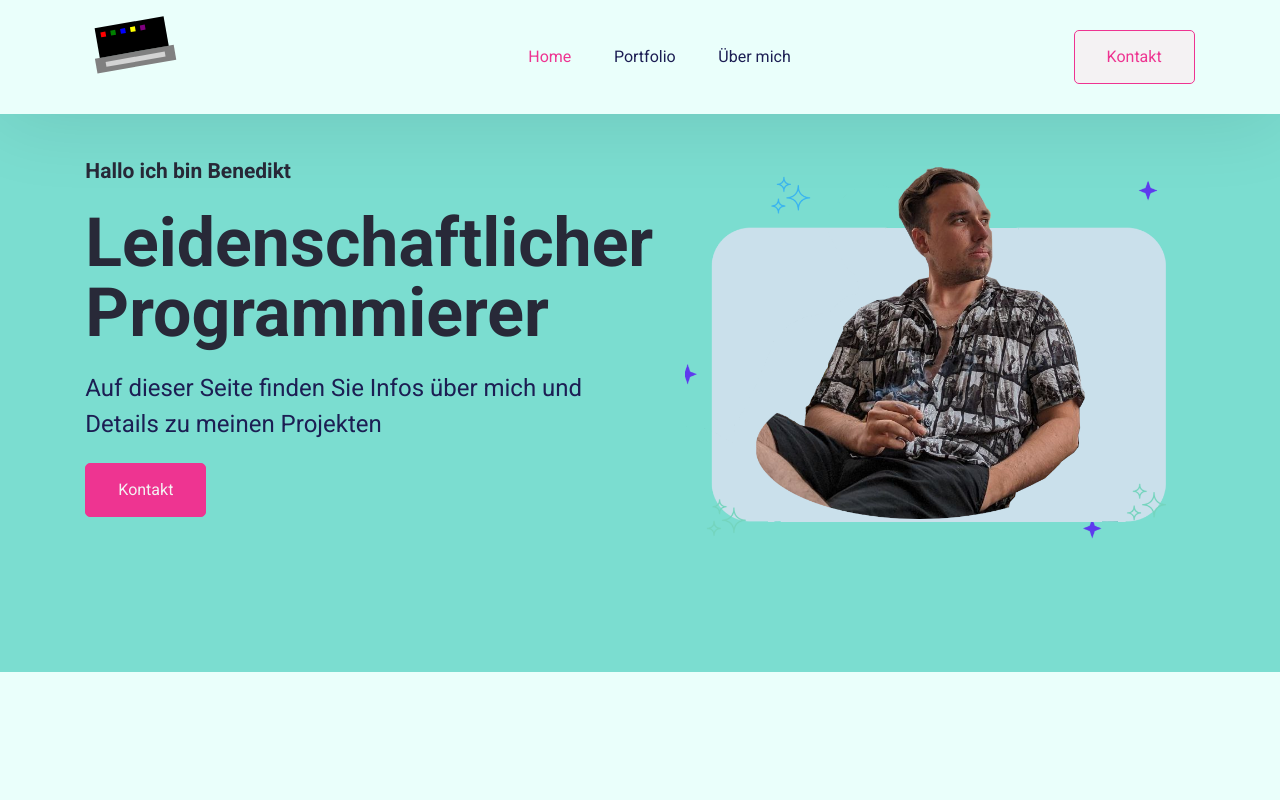
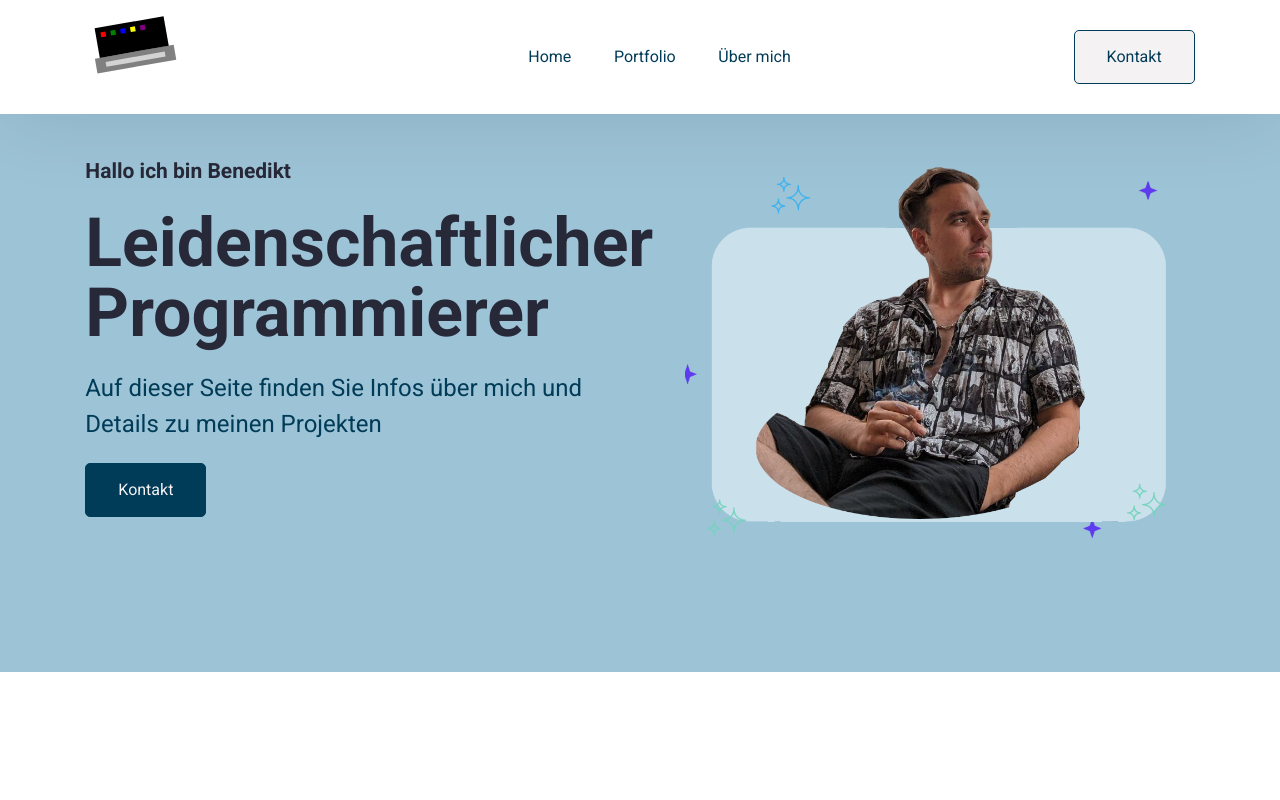
Before and after one commit to bene7797/PFWebsite, a React (Create React App) app: page / in a window 1280 px wide. Shown: the top 800 px of the page. Built offline with nearby package versions, Linux system fonts and the light colour scheme.

Commit message:
Farbpalette angepasst

```diff
--- a/src/App.css
+++ b/src/App.css
@@ -18,15 +18,15 @@ p {
   margin: 0;
 }
 :root {
-  --primary: #ee3491;
+  --primary: #003b57;
   --heading-color: #282938;
 
-  --github: #e628c6;
-  --darkblue: #1c1e53;
+  --github: #011b35;
+  --darkblue: #003b57;
   --black: #000000;
   --white: #f4f2f3;
-  --bg-comp: #eafffb;
-  --bg-shade: #7bddd0;
+  --bg-comp: #ffffff;
+  --bg-shade: #9dc3d7;
 }
 .btn {
   font-family: "Roboto";
```
